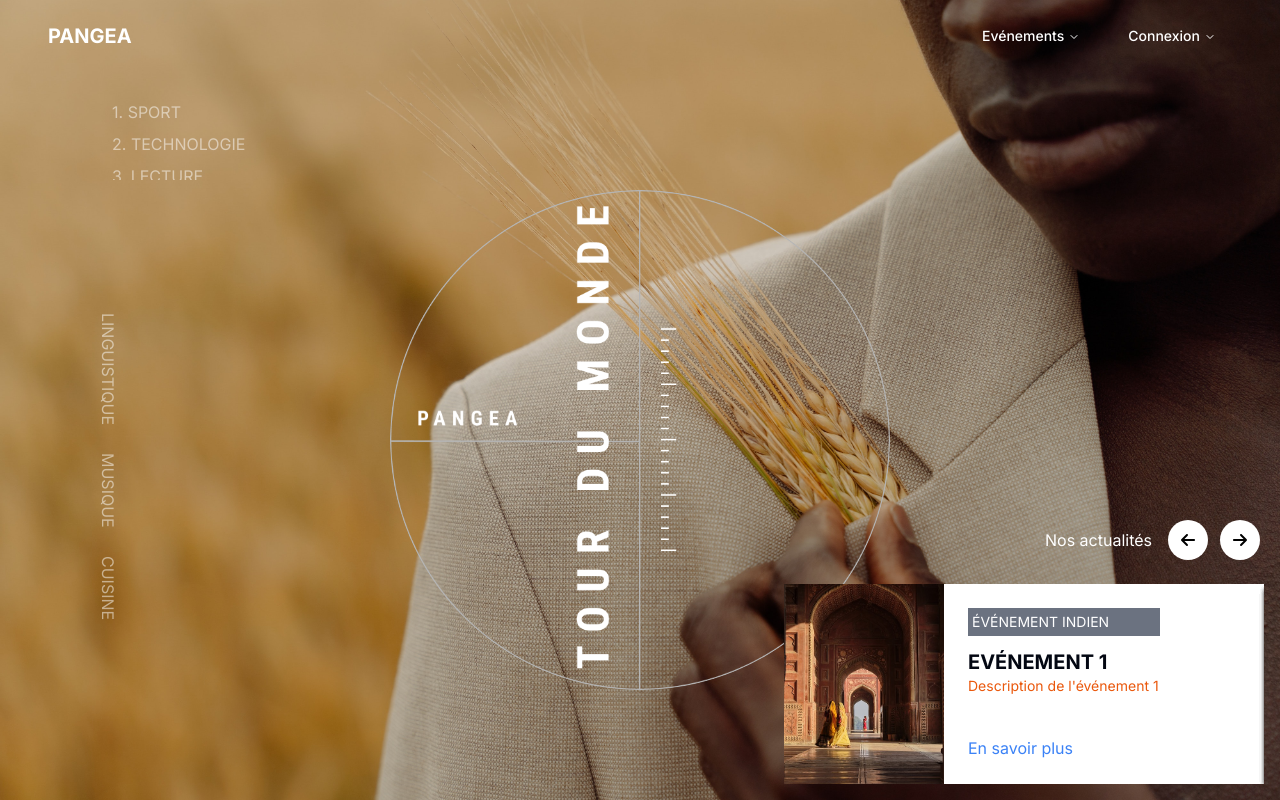
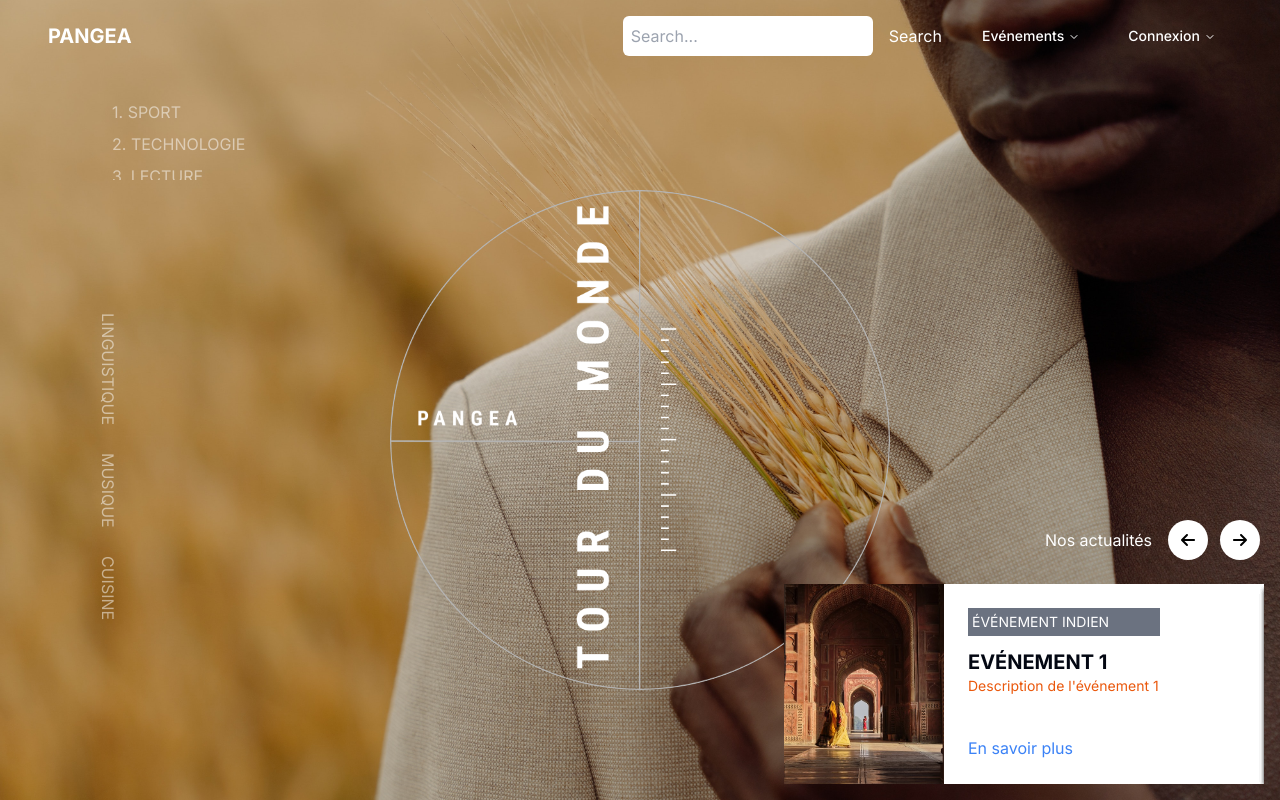
Before and after one commit to tchessi-pre/moonshot, a Next.js app in the folder front/: page / in a window 1280 px wide. Built offline with nearby package versions, Linux system fonts and the light colour scheme; grey boxes are pictures that could not be loaded.

Commit message:
search-bar

```diff
--- a/front/src/components/NavBar.js
+++ b/front/src/components/NavBar.js
@@ -7,6 +7,7 @@ import {
 	NavigationMenuList,
 	NavigationMenuTrigger,
 } from '@/components/ui/navigation-menu';
+import SearchBar from '@/components/ui/SearchBar';
 
 export default function NavBar() {
 	return (
@@ -16,6 +17,7 @@ export default function NavBar() {
 					<Link href='/'>PANGEA</Link>
 				</div>
 				<div className='flex space-x-4'>
+				<SearchBar /> {SearchBar}
 					<NavigationMenu>
 						<NavigationMenuList>
 							<NavigationMenuItem>
--- /dev/null
+++ b/front/src/components/ui/SearchBar.jsx
@@ -0,0 +1,31 @@
+// components/ui/SearchBar.js
+import { useState } from 'react';
+
+const SearchBar = () => {
+    const [searchQuery, setSearchQuery] = useState('');
+
+    const handleSearchChange = (e) => {
+        setSearchQuery(e.target.value);
+    };
+
+    const handleSearchSubmit = (e) => {
+        e.preventDefault();
+        // Handle search logic here, e.g., redirect to search results page
+        console.log('Search query:', searchQuery);
+    };
+
+    return (
+        <form onSubmit={handleSearchSubmit} className="flex items-center">
+            <input
+                type="text"
+                value={searchQuery}
+                onChange={handleSearchChange}
+                placeholder="Search..."
+                className="p-2 text-black rounded-md"
+            />
+            <button type="submit" className="ml-2 p-2 bg-black-500 text-white rounded-md">Search</button>
+        </form>
+    );
+};
+
+export default SearchBar;
```
